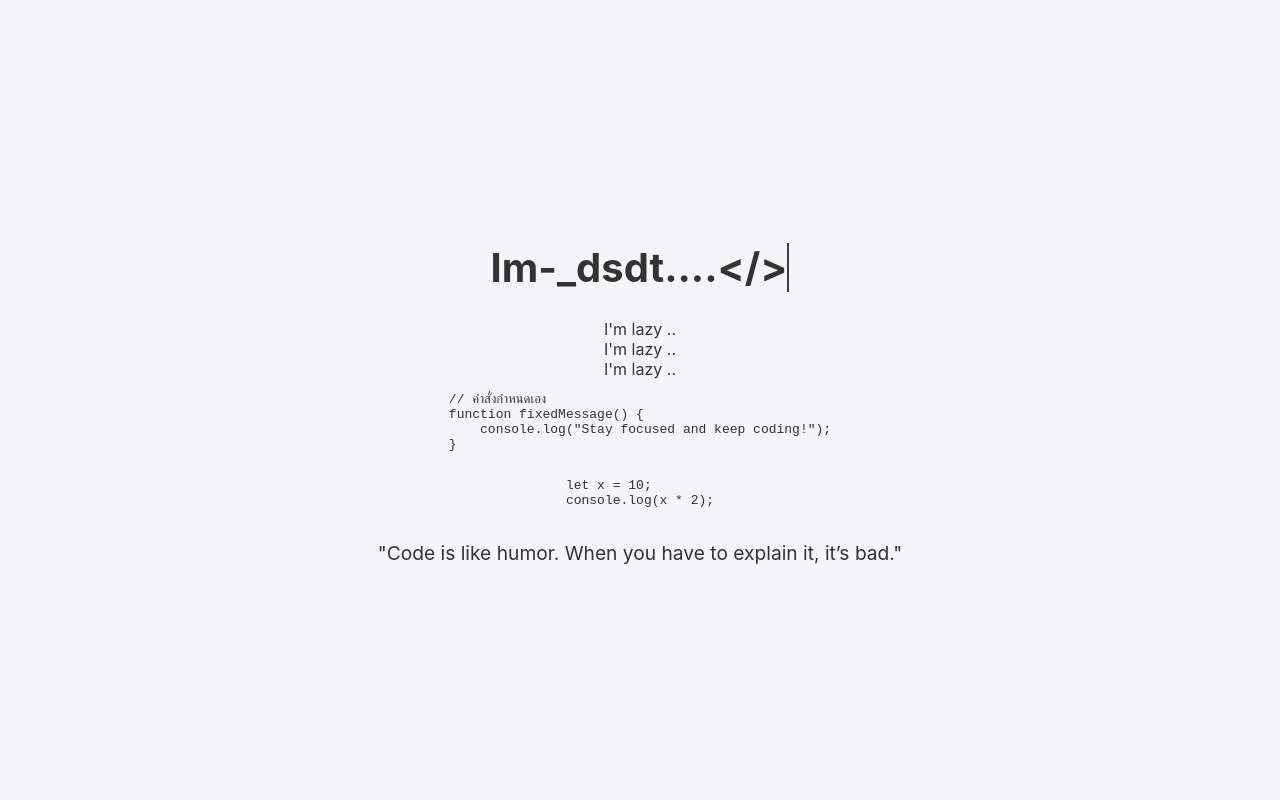
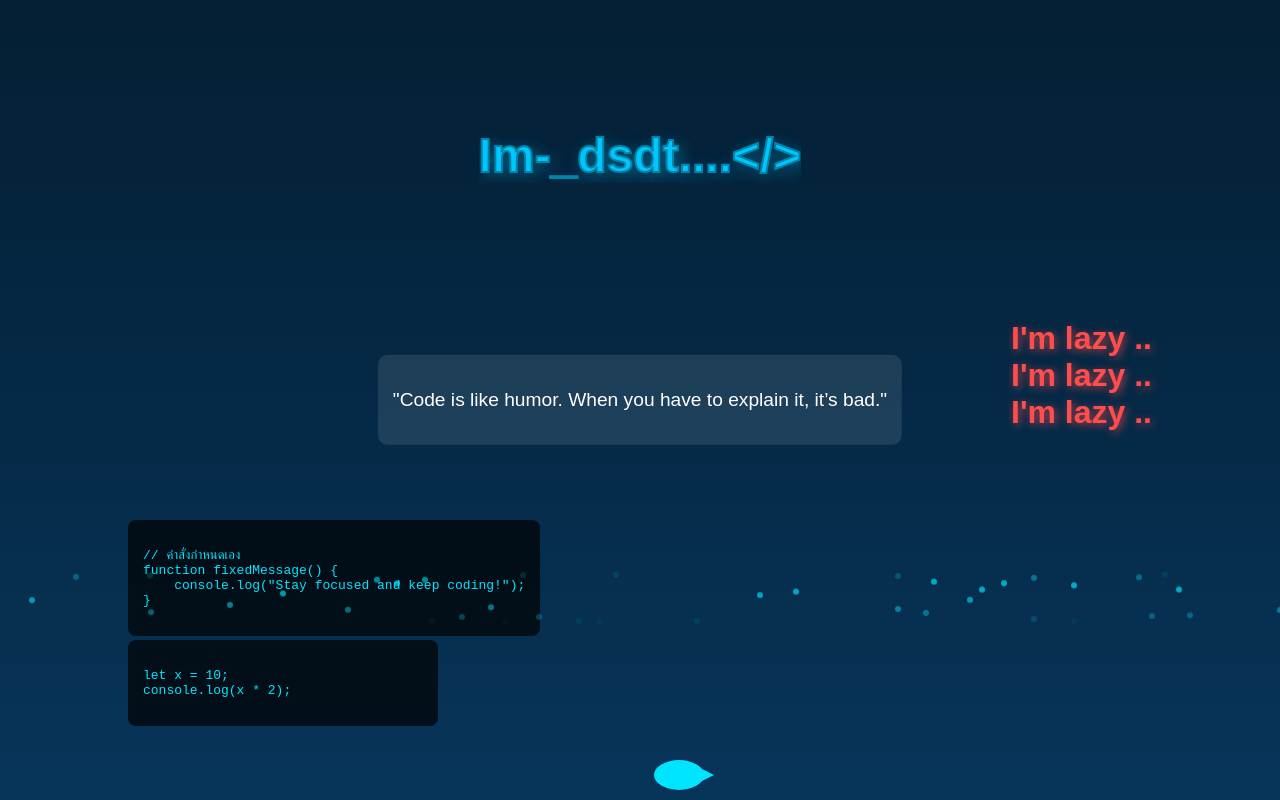
Before and after one commit to Jaolahmm/im_dsdt.github.io, a plain HTML site: page index.html in a window 1280 px wide. Drawn offline with Linux system fonts and the light colour scheme.

Commit message:
style.css

```diff
--- a/style.css
+++ b/style.css
@@ -1,21 +1,128 @@
+/* ====== พื้นหลังธีม Deep Sea ====== */
 body {
-    font-family: -apple-system, BlinkMacSystemFont, "Segoe UI", Roboto, "Helvetica Neue", Arial, sans-serif;
+    font-family: 'Arial', sans-serif;
+    background: linear-gradient(to bottom, #041F33, #052946, #07355A);
+    color: #ffffff;
+    margin: 0;
+    height: 100vh;
     display: flex;
     justify-content: center;
     align-items: center;
-    height: 100vh;
-    margin: 0;
-    background-color: #f4f4f9;
-    color: #333;
-    flex-direction: column;
+    overflow: hidden;
+    position: relative;
 }
+
+/* ====== ข้อความ "Im-_dsdt..." ====== */
+#container {
+    text-align: center;
+    position: absolute;
+    top: 12%;
+}
+
 h1 {
-    font-size: 2.5em;
-    border-right: 2px solid rgba(0, 0, 0, 0.75);
+    font-size: 3em;
+    font-weight: bold;
     white-space: nowrap;
     overflow: hidden;
+    color: #00c6ff;
+    -webkit-text-stroke: 2px #0084a8;
+    text-shadow: 4px 4px 15px rgba(0, 198, 255, 0.5);
 }
-p {
+
+/* ====== I'm Lazy . . . ====== */
+#lazy-container {
+    position: absolute;
+    right: 10%;
+    top: 40%;
+    font-size: 2em;
+    color: #ff4c4c;
+    font-weight: bold;
+    text-shadow: 2px 2px 8px rgba(255, 76, 76, 0.7);
+}
+
+/* ====== กล่องโค้ด ====== */
+.code-box {
+    position: absolute;
+    background: rgba(0, 0, 0, 0.7);
+    color: #00e5ff;
+    padding: 15px;
+    border-radius: 8px;
+    font-family: 'Courier New', monospace;
+    min-width: 280px;
+    max-width: 400px;
+}
+
+#fixed-code { left: 10%; top: 65%; }
+#random-code { left: 10%; top: 80%; }
+
+/* ====== กล่อง Quote (ซ้ายกลาง) ====== */
+.quote-box {
+    position: absolute;
+    left: 50%;
+    top: 50%;
+    transform: translate(-50%, -50%);
+    background: rgba(255, 255, 255, 0.1);
+    padding: 15px;
+    border-radius: 10px;
     font-size: 1.2em;
-    margin-top: 20px;
+    text-align: center;
+    color: #ffffff;
 }
+
+/* ====== จุดเรืองแสง (ล่างจอ) ====== */
+#particles-container {
+    position: absolute;
+    bottom: 10%;
+    left: 0;
+    width: 100%;
+    height: 100px;
+}
+
+.particle {
+    position: absolute;
+    background: rgba(0, 229, 255, 0.7);
+    width: 6px;
+    height: 6px;
+    border-radius: 50%;
+    opacity: 0;
+    animation: floatUp 4s infinite;
+}
+
+@keyframes floatUp {
+    0% { opacity: 0; transform: translateY(0px); }
+    50% { opacity: 1; }
+    100% { opacity: 0; transform: translateY(-50px); }
+}
+
+/* ====== ปลา (ล่างจอ) ====== */
+.fish-container {
+    position: absolute;
+    bottom: 10px;
+    left: -100px;
+    animation: swim 10s infinite linear;
+}
+
+.fish {
+    width: 50px;
+    height: 30px;
+    background: #00e5ff;
+    border-radius: 50%;
+    position: relative;
+}
+
+.fish::before {
+    content: "";
+    position: absolute;
+    right: -10px;
+    top: 50%;
+    width: 20px;
+    height: 20px;
+    background: #00e5ff;
+    clip-path: polygon(100% 50%, 0 0, 0 100%);
+    transform: translateY(-50%);
+}
+
+@keyframes swim {
+    from { left: -100px; }
+    to { left: 110%; }
+}
```
